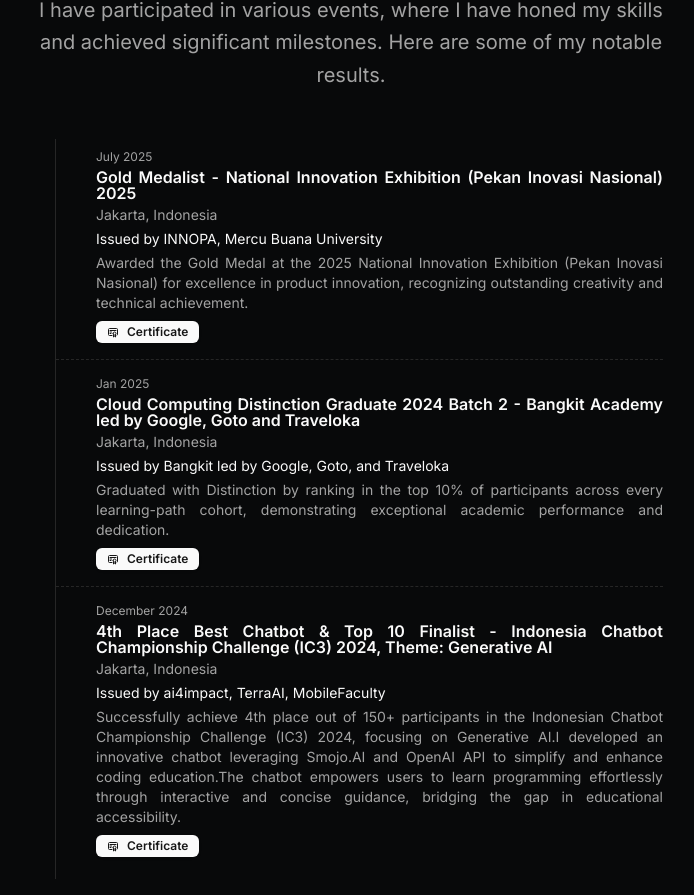
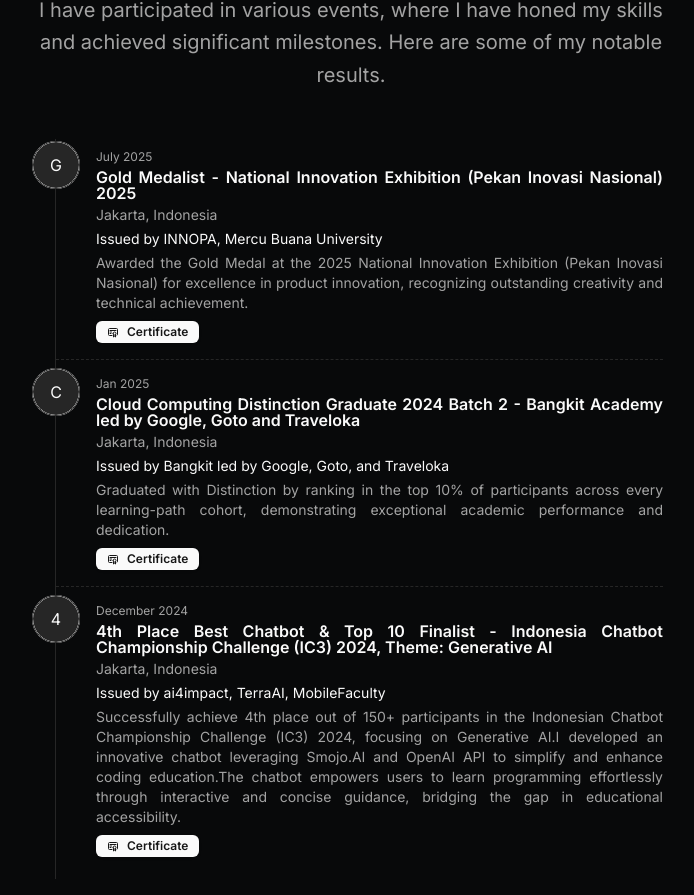
Before and after one commit to rahfianugerah/portfolio, a Next.js app: page / in a window 1280 px wide. Shown: the part 2155-3050 px from the top of the page, without its empty margins (289-983 px from the left). Built offline with nearby package versions, Linux system fonts and the light colour scheme.

Commit message:
feat: add back the image avatar for achievements

```diff
--- a/src/components/hardwork-card.tsx
+++ b/src/components/hardwork-card.tsx
@@ -1,5 +1,7 @@
 import { Badge } from "@/components/ui/badge";
 import Link from "next/link";
+import { Avatar, AvatarFallback, AvatarImage } from "./ui/avatar";
+// Removed incorrect import of image component
 
 interface Props {
   title: string;
@@ -20,12 +22,19 @@ export function HackathonCard({
   description,
   dates,
   location,
+  image,
   issued,
   links,
 }: Props) {
   return (
     <li className="relative ml-10 py-4">
       <div className="flex flex-1 flex-col justify-start gap-1">
+      <div className="absolute -left-16 top-2 flex items-center justify-center bg-white rounded-full">
+        <Avatar className="border size-12 m-auto">
+          <AvatarImage src={image} alt={title} className="object-contain" />
+          <AvatarFallback>{title[0]}</AvatarFallback>
+        </Avatar>
+      </div>
         {dates && (
           <time className="text-xs text-muted-foreground">{dates}</time>
         )}
```
